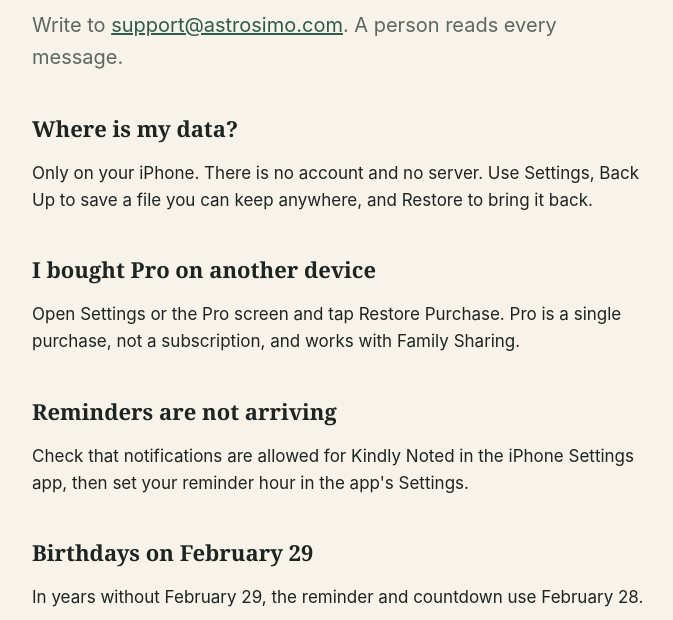
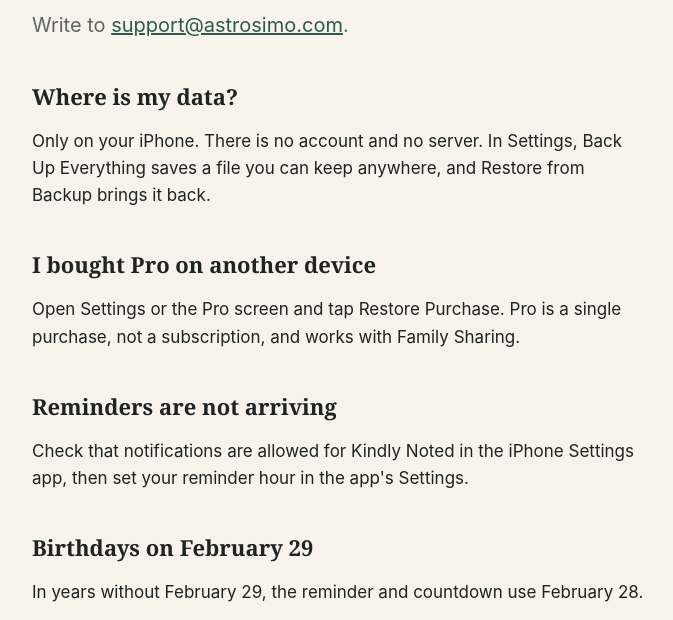
Before and after one commit to Joe-Simo/kindlynoted, a plain HTML site: page support/index.html in a window 1280 px wide. Shown: the part 180-800 px from the top of the page, without its empty margins (302-975 px from the left). Drawn offline with Linux system fonts and the light colour scheme.

Commit message:
Support copy matches app labels

```diff
--- a/support/index.html
+++ b/support/index.html
@@ -6,9 +6,9 @@
 <body><main>
 <header><img src="../icon.png" alt=""><a href="../">Kindly Noted</a></header>
 <h1>Support</h1>
-<p class="lead">Write to <a href="mailto:support@astrosimo.com">support@astrosimo.com</a>. A person reads every message.</p>
+<p class="lead">Write to <a href="mailto:support@astrosimo.com">support@astrosimo.com</a>.</p>
 <h2>Where is my data?</h2>
-<p>Only on your iPhone. There is no account and no server. Use Settings, Back Up to save a file you can keep anywhere, and Restore to bring it back.</p>
+<p>Only on your iPhone. There is no account and no server. In Settings, Back Up Everything saves a file you can keep anywhere, and Restore from Backup brings it back.</p>
 <h2>I bought Pro on another device</h2>
 <p>Open Settings or the Pro screen and tap Restore Purchase. Pro is a single purchase, not a subscription, and works with Family Sharing.</p>
 <h2>Reminders are not arriving</h2>
```
